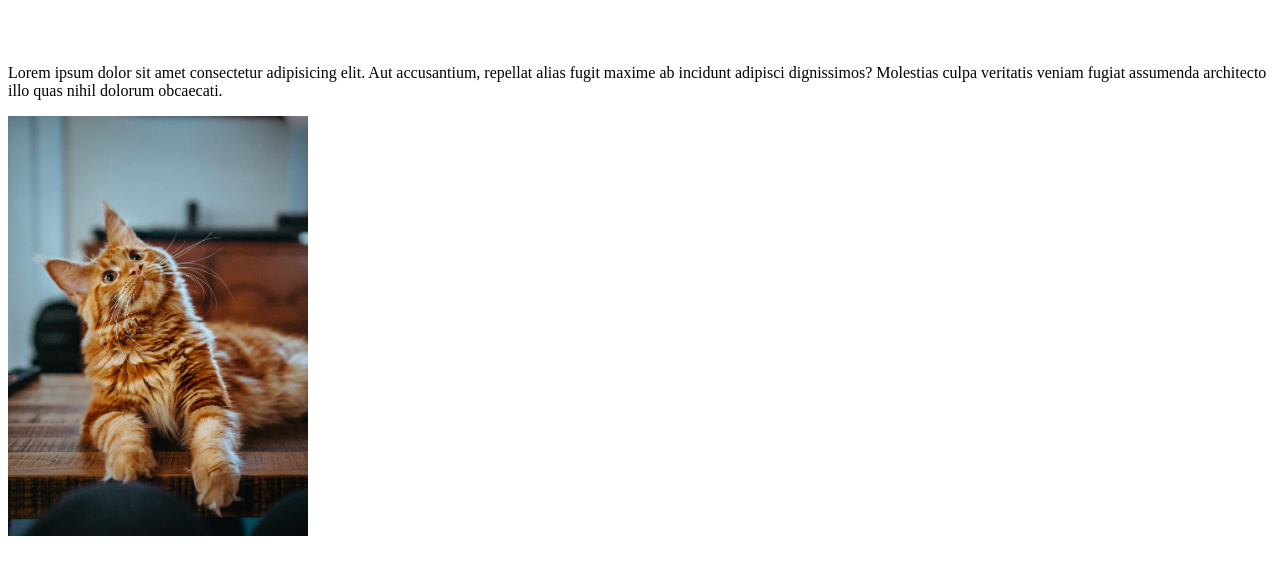
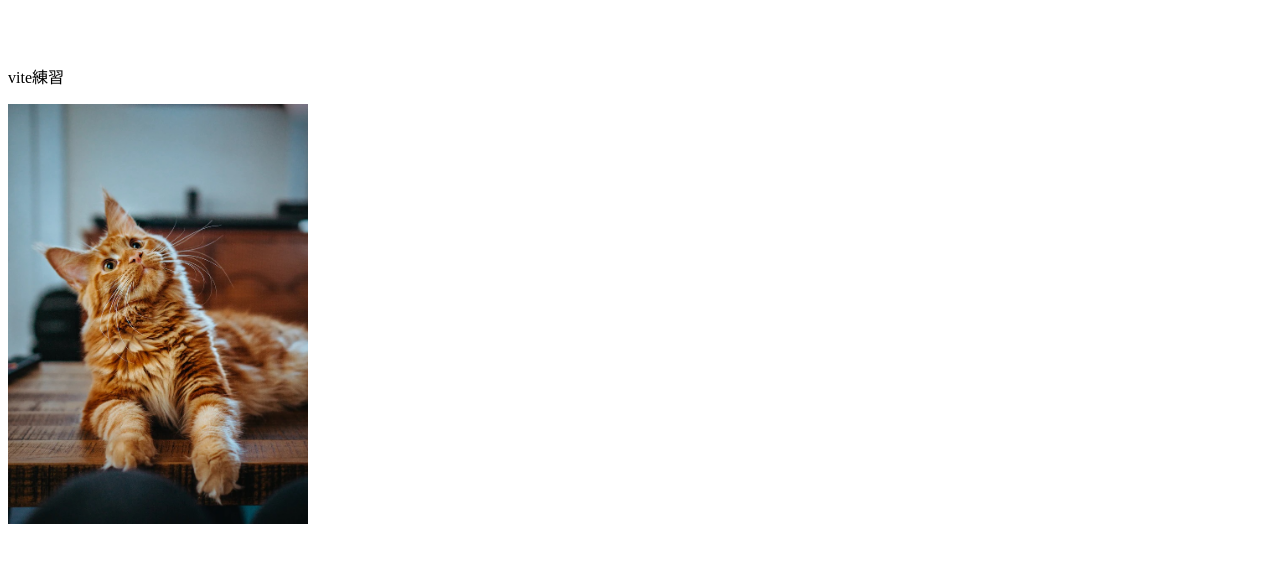
Before and after one commit to Newyorkallen/praticevite2, a website built with Vite: page pages/index.html in a window 1280 px wide. Shown: the part 215-790 px from the top of the page. Built offline with nearby package versions, Linux system fonts and the light colour scheme.

Commit message:
第二次修改

```diff
--- a/pages/index.html
+++ b/pages/index.html
@@ -10,7 +10,7 @@
     <%- include('./layout/header'); -%>
 
     <h1 class="index-title">我是首頁</h1>
-    <p>Lorem ipsum dolor sit amet consectetur adipisicing elit. Aut accusantium, repellat alias fugit maxime ab incidunt adipisci dignissimos? Molestias culpa veritatis veniam fugiat assumenda architecto illo quas nihil dolorum obcaecati.</p>
+    <p>vite練習</p>
     <img src="../assets/images/cat.jpg" style="width: 300px;" alt="cat">
 
     <%- include('./layout/footer'); -%>
```
